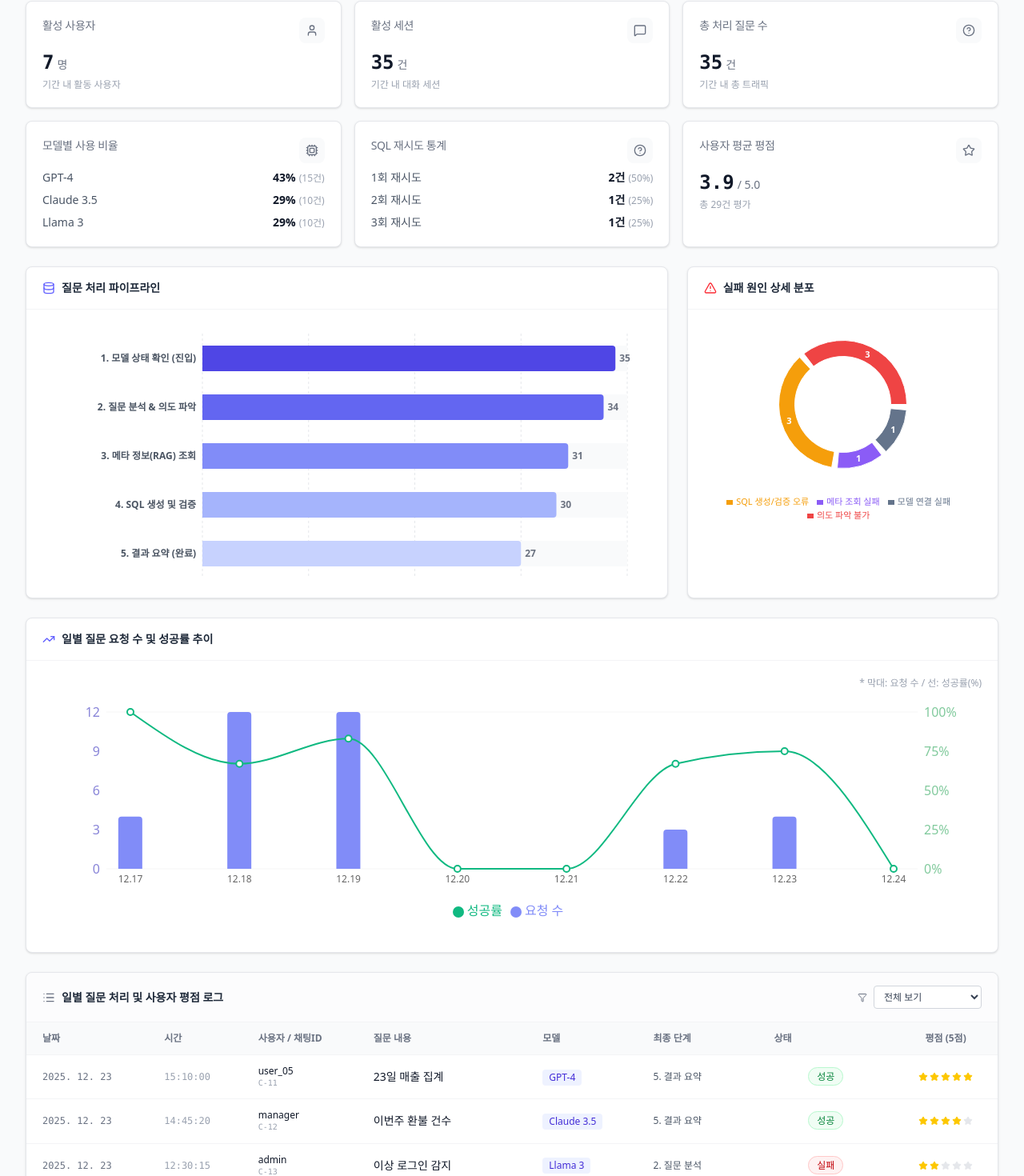
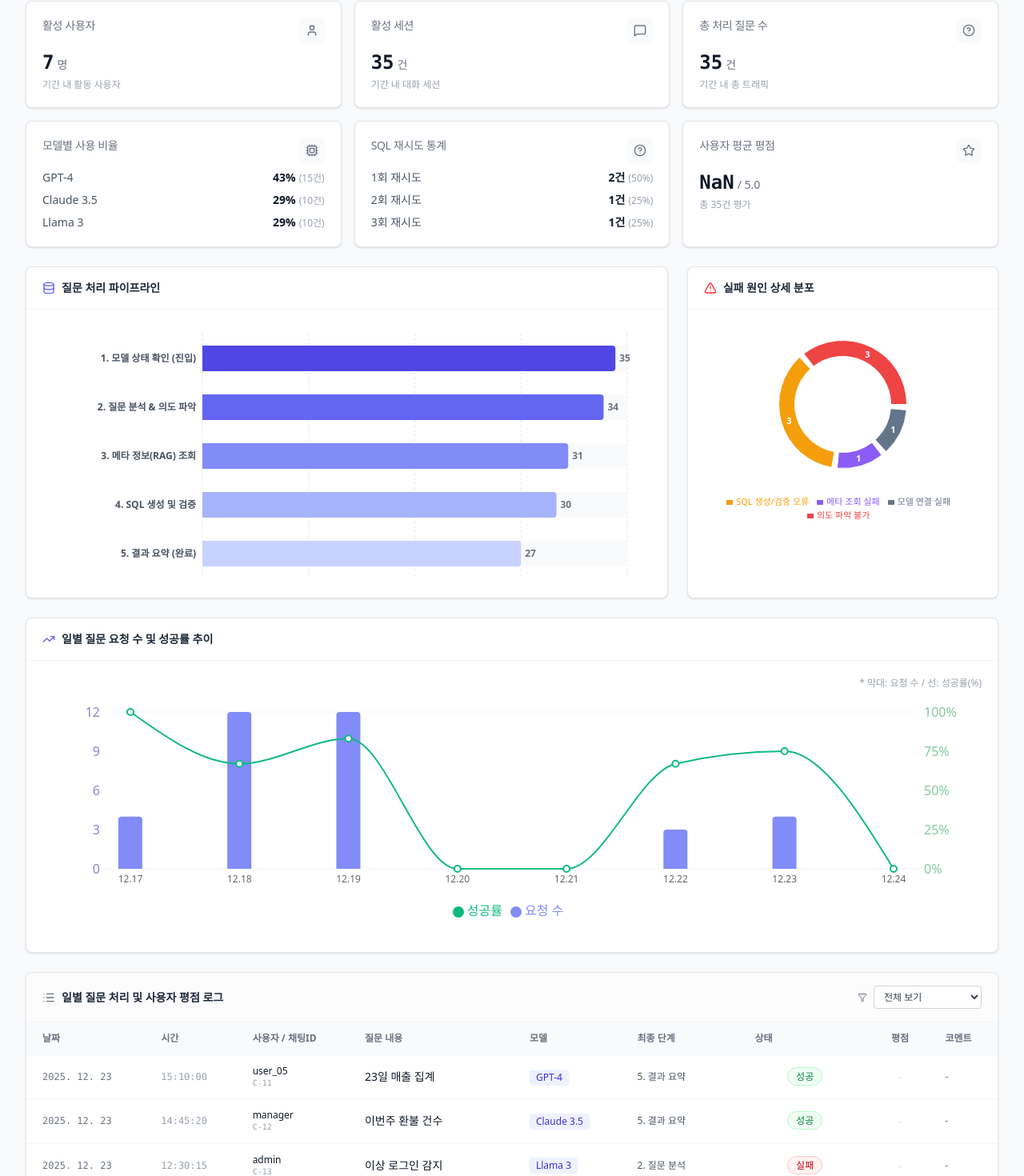
Before and after one commit to raccooncoon/text2sql_pilotreport, a React (Vite) app: page / in a window 1280 px wide. Shown: the part 171-1641 px from the top of the page at 80% size. Built offline with nearby package versions, Linux system fonts and the light colour scheme.

Commit message:
feat: Refactor feedback data to use `feedbackScore` and introduce `feedbackComment` field, updating UI and sample logs.

```diff
--- a/src/components/TextToSqlDashboard.jsx
+++ b/src/components/TextToSqlDashboard.jsx
@@ -178,7 +178,7 @@
                 headers.forEach((h, index) => {
                     let val = values[index];
                     // Type conversion if needed
-                    if (h === 'feedback') val = val === 'null' || val === '' ? null : Number(val);
+                    if (h === 'feedbackScore') val = val === 'null' || val === '' ? null : Number(val);
                     if (h === 'retryCount') val = Number(val);
                     entry[h] = val;
                 });
@@ -244,9 +244,9 @@
         }));
 
         // Avg Rating
-        const ratedLogs = rangeLogs.filter(l => l.feedback !== null);
+        const ratedLogs = rangeLogs.filter(l => l.feedbackScore !== null);
         const avgRating = ratedLogs.length > 0
-            ? (ratedLogs.reduce((sum, l) => sum + l.feedback, 0) / ratedLogs.length).toFixed(1)
+            ? (ratedLogs.reduce((sum, l) => sum + l.feedbackScore, 0) / ratedLogs.length).toFixed(1)
             : '0.0';
 
         return [
@@ -365,10 +365,10 @@
         // 평점 필터링
 
         if (filterRating === 'ALL') return true;
-        if (filterRating === 'NULL') return log.feedback === null;
-        if (filterRating === '5') return log.feedback === 5;
-        if (filterRating === '4') return log.feedback === 4;
-        if (filterRating === '1-3') return log.feedback !== null && log.feedback <= 3;
+        if (filterRating === 'NULL') return log.feedbackScore === null;
+        if (filterRating === '5') return log.feedbackScore === 5;
+        if (filterRating === '4') return log.feedbackScore === 4;
+        if (filterRating === '1-3') return log.feedbackScore !== null && log.feedbackScore <= 3;
         return true;
     });
 
@@ -429,11 +429,15 @@
                                         type="file"
                                         accept=".csv"
                                         ref={fileInputRef}
-                                        className="hidden"
+                                        style={{ display: 'none' }}
                                         onChange={handleFileUpload}
+                                        onClick={(e) => e.target.value = null} // Allow selecting same file again
                                     />
                                     <button
-                                        onClick={() => fileInputRef.current.click()}
+                                        onClick={() => {
+                                            console.log('Upload clicked');
+                                            fileInputRef.current?.click();
+                                        }}
                                         className="p-2 text-gray-400 hover:text-indigo-600 hover:bg-indigo-50 rounded-full transition-colors"
                                         title="CSV 업로드"
                                     >
@@ -649,7 +653,8 @@
                                         <th className="px-5 py-3 font-semibold">모델</th>
                                         <th className="px-5 py-3 font-semibold">최종 단계</th>
                                         <th className="px-5 py-3 font-semibold">상태</th>
-                                        <th className="px-5 py-3 font-semibold text-center">평점 (5점)</th>
+                                        <th className="px-5 py-3 font-semibold text-center">평점</th>
+                                        <th className="px-5 py-3 font-semibold">코멘트</th>
                                     </tr>
                                 </thead>
                                 <tbody className="divide-y divide-gray-100">
@@ -688,7 +693,10 @@
                                                         )}
                                                     </td>
                                                     <td className="px-5 py-3 text-center">
-                                                        <StarRating rating={log.feedback} />
+                                                        <StarRating rating={log.feedbackScore} />
+                                                    </td>
+                                                    <td className="px-5 py-3 text-xs text-gray-500 max-w-[150px] truncate" title={log.feedbackComment}>
+                                                        {log.feedbackComment || '-'}
                                                     </td>
                                                 </tr>
                                             ))}
```
Also changed, not shown: sample_logs_2025-12-17.csv, sample_logs_long_questions.csv, sample_logs_pilot_period_100.csv.
